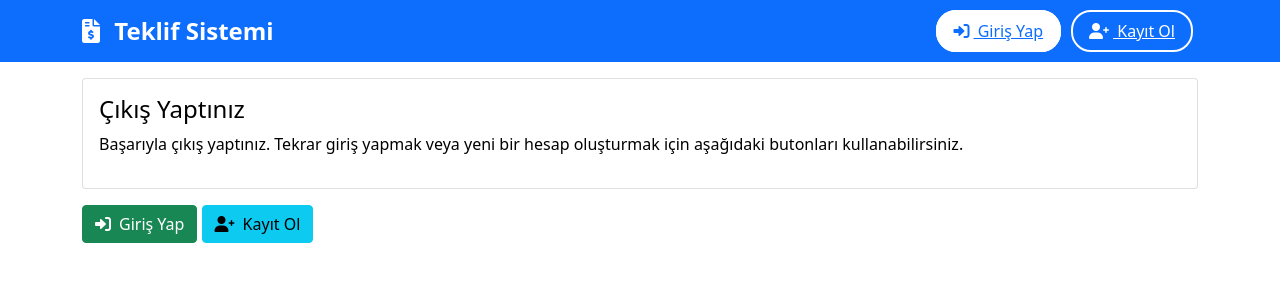
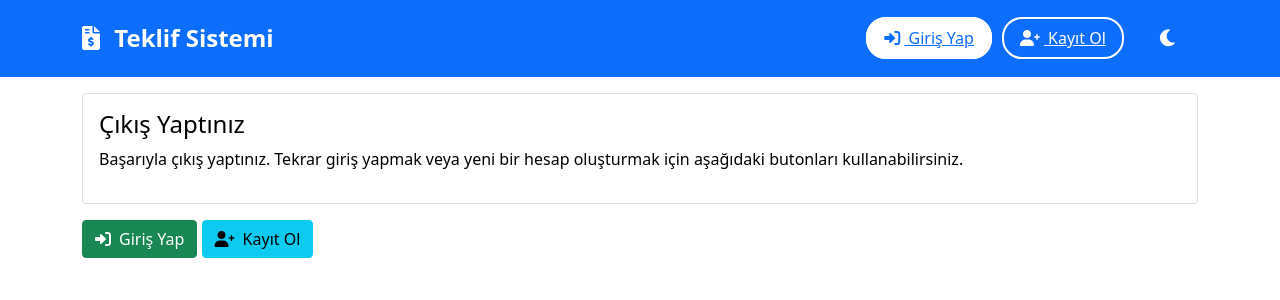
Before and after one commit to arazumut/offerManagement, a Django app: page /logout-success/ in a window 1280 px wide. Shown: the top 300 px of the page. Run offline with Django 5.2, Linux system fonts and the light colour scheme.

Commit message:
Tema geçiş düğmesi ve küçük UI iyileştirmeleri
- Base ve anasayfa HTML şablonlarına tema değişim düğmesi eklendi
- Logout sayfasına tema geçiş düğmesi için stil tanımları yapıldı
- Kayıt sayfasında küçük düzen düzenlemeleri gerçekleştirildi

```diff
--- a/templates/anasayfa.html
+++ b/templates/anasayfa.html
@@ -20,6 +20,7 @@
                 <a href="{% url 'login' %}" class="btn btn-success">Giriş Yap</a>
                 <a href="{% url 'register' %}" class="btn btn-info">Kayıt Ol</a>
             {% endif %}
+
         </div>
     </div>
 </div>
--- a/templates/base.html
+++ b/templates/base.html
@@ -287,6 +287,14 @@
                                 Kayıt Ol
                             </a>
                         </li>
+                        <nav class="navbar navbar-expand-lg">
+                            <div class="container">
+                                <button class="theme-toggle" id="themeToggle">
+                                    <i class="fas fa-moon"></i>
+                                </button>
+                            </div>
+                        </nav>
+
                     {% endif %}
                 </ul>
             </div>
--- a/templates/logout_success.html
+++ b/templates/logout_success.html
@@ -39,6 +39,18 @@
         opacity: 0.9;
         color: var(--navbar-text);
     }
+
+    .theme-toggle {
+        background: transparent;
+        border: none;
+        color: var(--navbar-text);
+        cursor: pointer;
+        padding: 0.5rem;
+    }
+
+    .theme-toggle:hover {
+        opacity: 0.8;
+    }
 </style>
 {% endblock %}
 
@@ -55,6 +67,6 @@
         <a href="{% url 'register' %}" class="btn btn-info">
             <i class="fas fa-user-plus me-2"></i>Kayıt Ol
         </a>
-    </div>
+
 </div>
 {% endblock %}
--- a/templates/musteri/register.html
+++ b/templates/musteri/register.html
@@ -187,10 +187,13 @@
                 </div>
                 {% endfor %}
 
+
                 <button type="submit" class="btn btn-primary btn-register">
                     <i class="fas fa-user-plus me-2"></i>Kayıt Ol
                 </button>
             </form>
+
+
 
             <div class="login-link">
                 <p class="mb-0">
```
Also changed, not shown: db.sqlite3.
